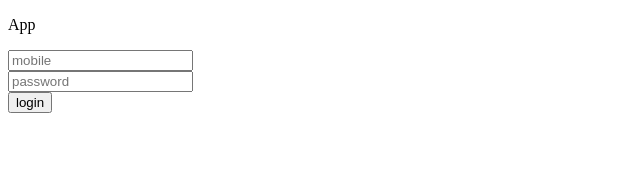
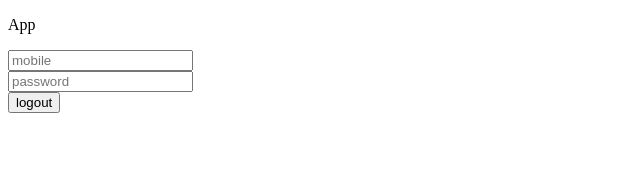
Before and after one commit to zevocorporation/Writer-App, a React (Create React App) app: page / in a window 1280 px wide. Shown: the top 182 px of the page, without its empty margins (0-640 px from the left). Built offline with nearby package versions, Linux system fonts and the light colour scheme.

Commit message:
new code

```diff
--- a/src/components/login.js
+++ b/src/components/login.js
@@ -8,7 +8,7 @@ function login() {
 
         <Input type='number' />
         <Input type='password' />
-        <Button value='login' />
+        <Button value='logout' />
 
       </div>
     );
--- a/src/components/navlink.js
+++ b/src/components/navlink.js
@@ -0,0 +1 @@
+import React from 'react';
```
